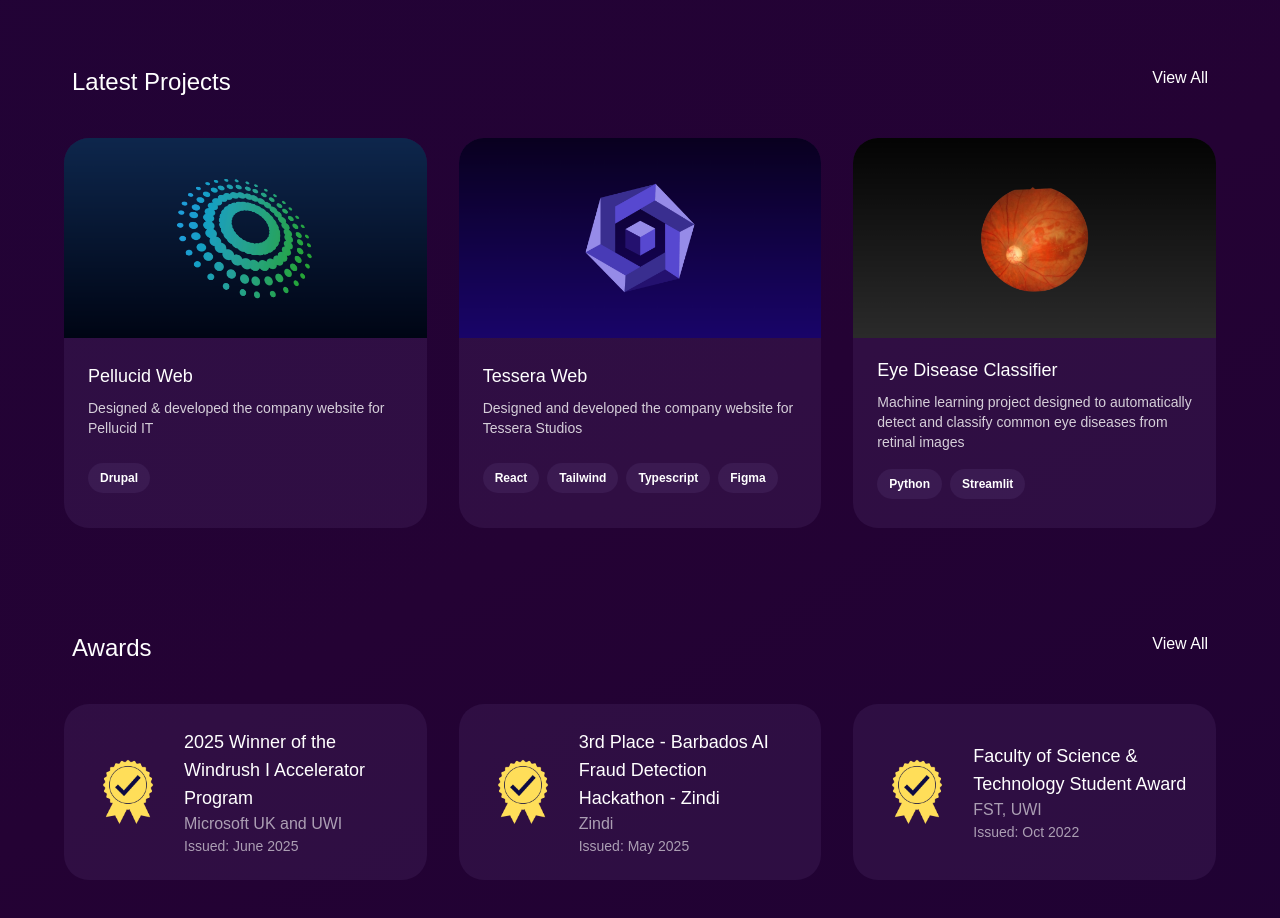
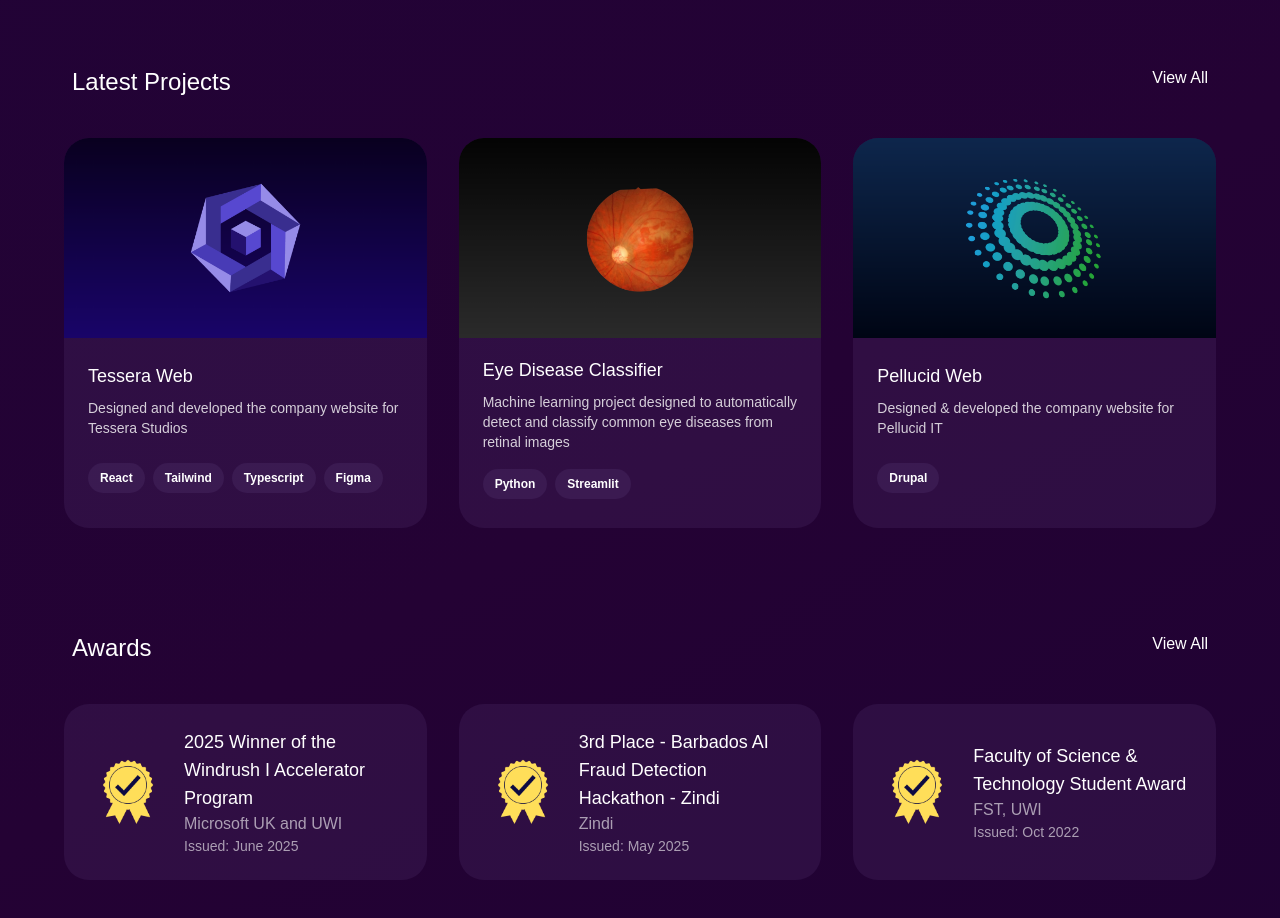
Before and after one commit to TaigaTi/taigati.github.io, a React (Create React App) app: page /#/ in a window 1280 px wide. Shown: the part 3280-4198 px from the top of the page. Built offline with nearby package versions, Linux system fonts and the light colour scheme.

Commit message:
Reorder projects

```diff
--- a/src/data/projects.js
+++ b/src/data/projects.js
@@ -1,16 +1,6 @@
 const projects = [
     {
         id: 1,
-        title: "Pellucid Web",
-        shortDescription: "Designed & developed the company website for Pellucid IT",
-        longDescription: "Designed and developed the company website for Pellucid IT.",
-        tags: ["Drupal"],
-        image: "assets/projects/pellucid.png",
-        link: "https://pellucidit.com/",
-        repo: "",
-    },
-    {
-        id: 2,
         title: "Tessera Web",
         shortDescription: "Designed and developed the company website for Tessera Studios",
         longDescription: "Designed and developed the company website for Tessera Studios.",
@@ -20,13 +10,23 @@
         repo: "",
     },
     {
-        id: 3,
+       id: 2,
        title: "Eye Disease Classifier",
        shortDescription: "Machine learning project designed to automatically detect and classify common eye diseases from retinal images",
        longDescription: "Machine learning project designed to automatically detect and classify common eye diseases from retinal images.",
        tags: ["Python", "Streamlit"],
        image: "assets/projects/eye-disease-classifier.png",
        link: "https://eye-disease-classifier-taiga.streamlit.app",
+       repo: "",
+   },
+    {
+        id: 3,
+        title: "Pellucid Web",
+        shortDescription: "Designed & developed the company website for Pellucid IT",
+        longDescription: "Designed and developed the company website for Pellucid IT.",
+        tags: ["Drupal"],
+        image: "assets/projects/pellucid.png",
+        link: "https://pellucidit.com/",
         repo: "",
     },
     {
```
Lines whose indentation alone changed are shown as unchanged.
